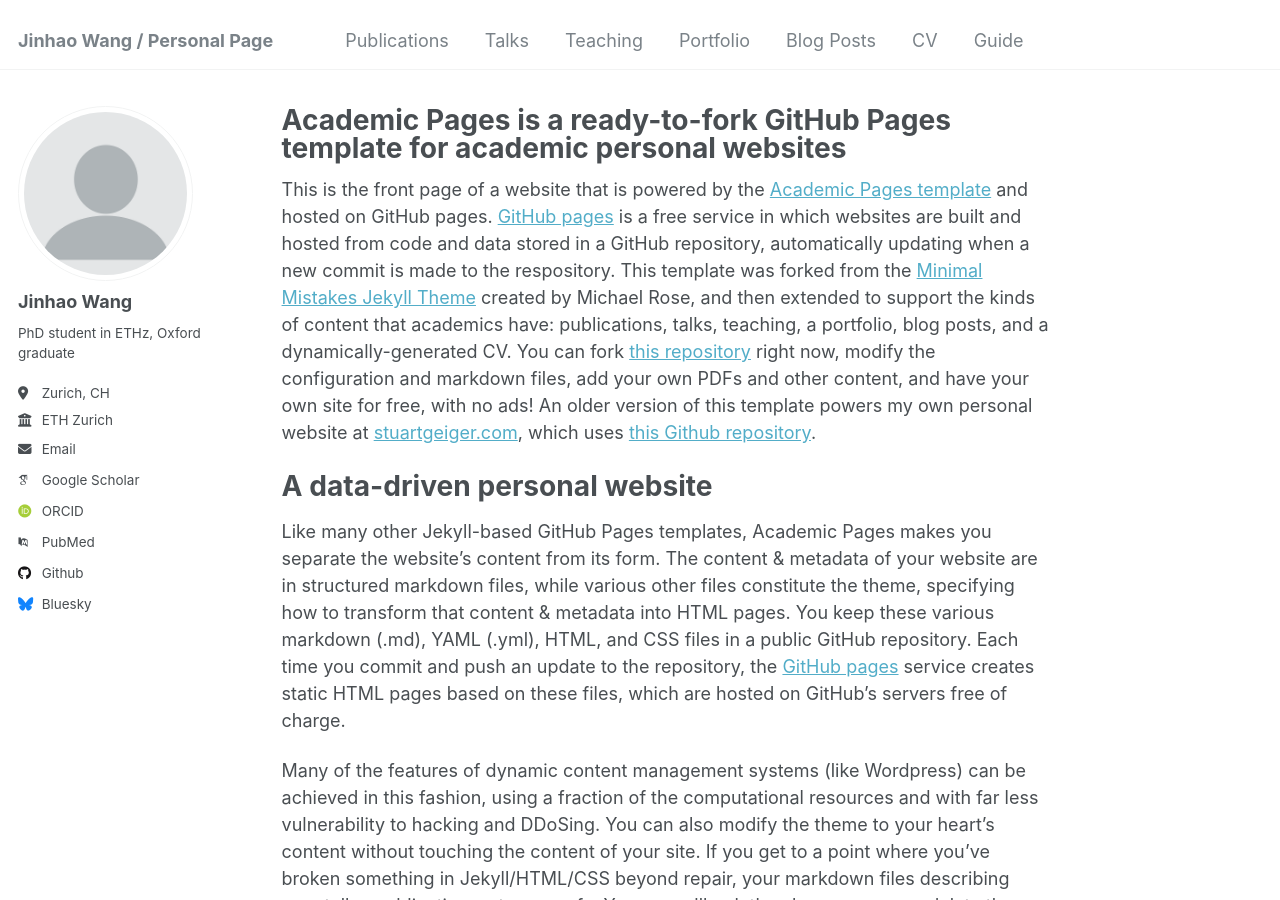
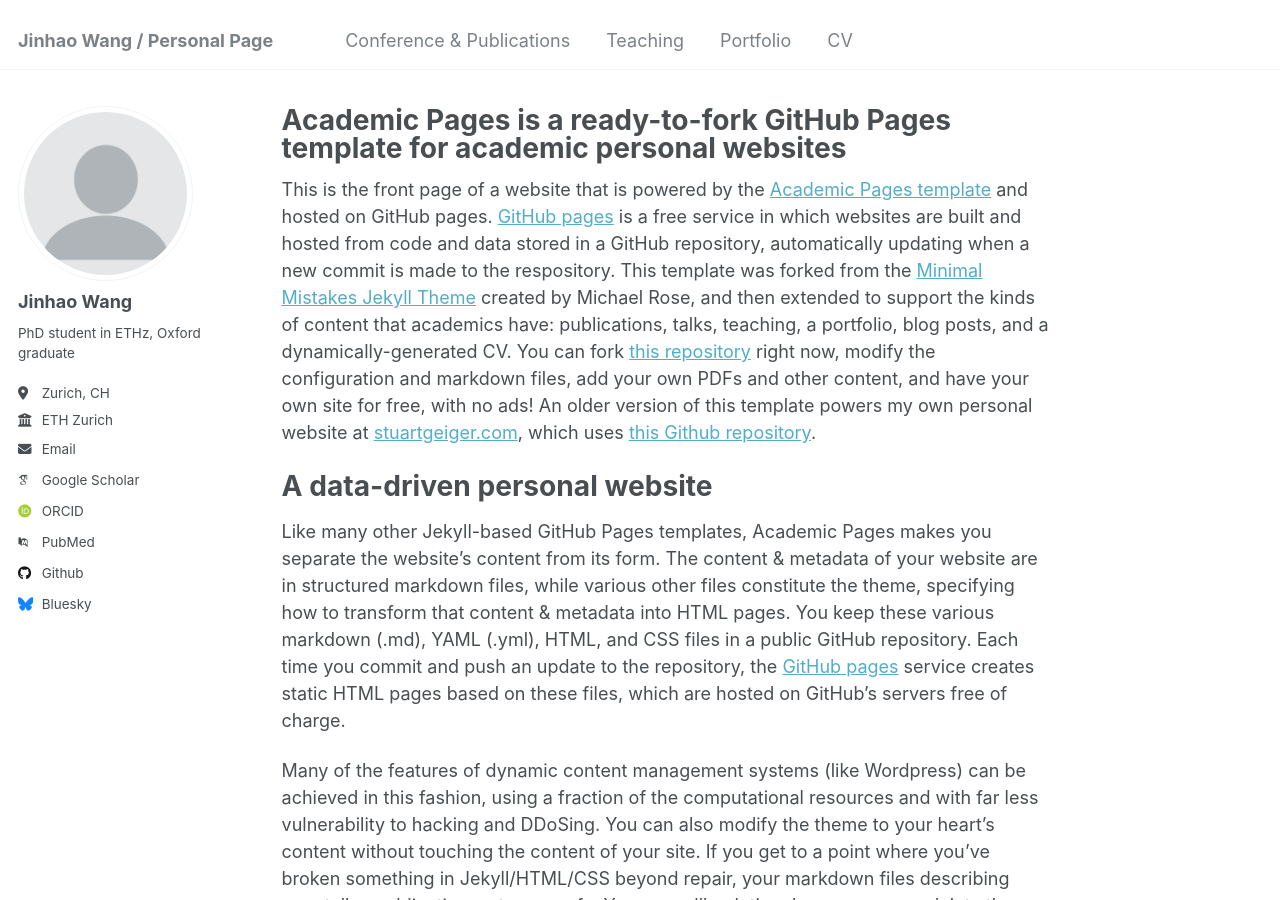
Before and after one commit to wjh19990923/wjh19990923.github.io, a Jekyll site: the page built from _pages/about.md, in a window 1280 px wide and 900 px high. Built offline with Jekyll 4.4.1, drawn with Linux system fonts in a browser that asks for light colours; some web fonts are replaced; part of the change alters nothing that is shown.

Commit message:
Update navigation.yml

```diff
--- a/_data/navigation.yml
+++ b/_data/navigation.yml
@@ -5,11 +5,11 @@
 # prevent it from being included in the site.
 
 main:
-  - title: "Publications"
+  - title: "Conference & Publications"
     url: /publications/
 
-  - title: "Talks"
-    url: /talks/
+  # - title: "Talks"
+  #   url: /talks/
 
   - title: "Teaching"
     url: /teaching/
@@ -17,11 +17,11 @@ main:
   - title: "Portfolio"
     url: /portfolio/
 
-  - title: "Blog Posts"
-    url: /year-archive/
+  # - title: "Blog Posts"
+  #   url: /year-archive/
 
   - title: "CV"
     url: /cv/
 
-  - title: "Guide"
-    url: /markdown/
+  # - title: "Guide"
+  #   url: /markdown/
```
